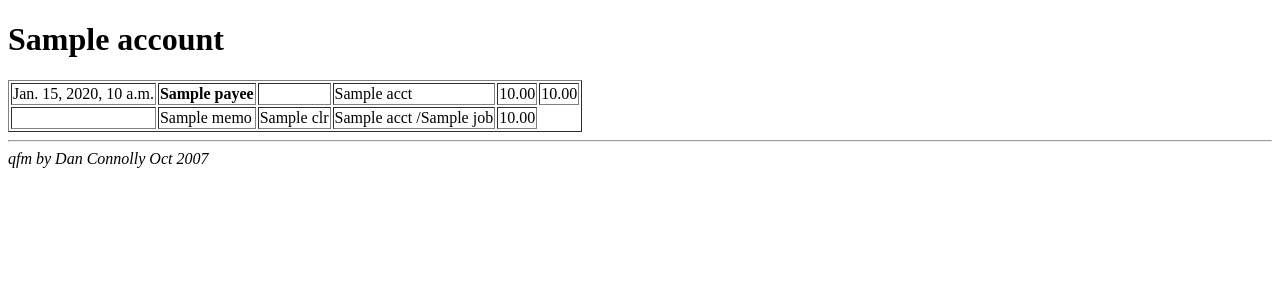
After one commit to dckc/quacken, a Django app: template qfm/templates/register.html in a window 1280 px wide. The commit adds this page. Shown: the top 300 px of the page. Run offline with Django 3.2, Linux system fonts and the light colour scheme; the template is opened without the code that fills it: most values are stand-ins (such as "Sample title", 1, 10 or a date in 2020).

Commit message:
set account.kind in qdbload.py; only show Asset/Liability in accounts view
initial register view, with running balance

let django compute URI reference from account list to register

```diff
--- a/qfm/templates/accounts.html
+++ b/qfm/templates/accounts.html
@@ -4,9 +4,12 @@
   <title>Accounts</title>
 </head>
 <body>
+<h1>Asset/Liability Accounts</h1>
 <ul>
 {% for a in accounts %}
-<li><a href="account/{a.id}">{{a.name}}</a></li>
+<li>
+  <a href="{%url dm93data.qfm.views.register a.id %}">{{a.name|escape}}</a>
+</li>
 {% endfor %}
 </ul>
 
--- /dev/null
+++ b/qfm/templates/register.html
@@ -0,0 +1,48 @@
+<!DOCTYPE html>
+<html xmlns="http://www.w3.org/1999/xhtml">
+<head>
+  <title>{{account.name|escape}} Register</title>
+<style>
+.amt { text-align: right }
+</style>
+</head>
+<body>
+<h1>{{account.name|escape}}</h1>
+
+<table border="1">
+{% for t in transactions %}
+
+<tbody class="vevent">
+ <tr class="trx">
+  <td class="dtstart">{{t.date}}</td>
+  <td class="vcard">
+   <strong class="fn">{{t.payee|escape}}</strong>
+  </td>
+  <td>&nbsp;</td>
+  <td>{{t.acct.name|escape}}</td>
+  <td class="amt">{{t.amount|floatformat:2}}</td>
+  <td class="amt">{{t.balance|floatformat:2}}</td>
+ </tr>
+
+{% for s in t.split_set.all %}
+ <tr class="split">
+  <td>&nbsp;</td>
+  <td>{{s.memo|default_if_none:""|escape}}</td>
+  <td>{{s.clr|default_if_none:"&#160;"}}</td>
+  <td>
+{%ifequal s.acct.kind "AL"%}[{{s.acct.name|escape}}]{%endifequal%}
+{%ifnotequal s.acct.kind "AL"%}{{s.acct.name|escape}}{%endifnotequal%}
+{%if s.job %}/{{s.job.name|escape}}{%endif%}</td>
+  <td class="amt">{{s.subtot|floatformat:2}}</td>
+ </tr>
+{% endfor %}
+</tbody>
+{% endfor %}
+</table>
+
+<hr />
+<address>
+qfm by Dan Connolly Oct 2007
+</address>
+</body>
+</html>
--- a/qfm/urls.py
+++ b/qfm/urls.py
@@ -1,5 +1,6 @@
 from django.conf.urls.defaults import * #@@ ew import *
 
 urlpatterns = patterns('',
-    (r'^accounts/', 'dm93data.qfm.views.accounts'),
+    (r'^$', 'dm93data.qfm.views.accounts'),
+    (r'^register/(?P<acct_id>\d+)', 'dm93data.qfm.views.register'),
 )
```
Also changed, not shown: qdbload.py (+18 -1 lines), qfm/views.py (+17 -2 lines).
